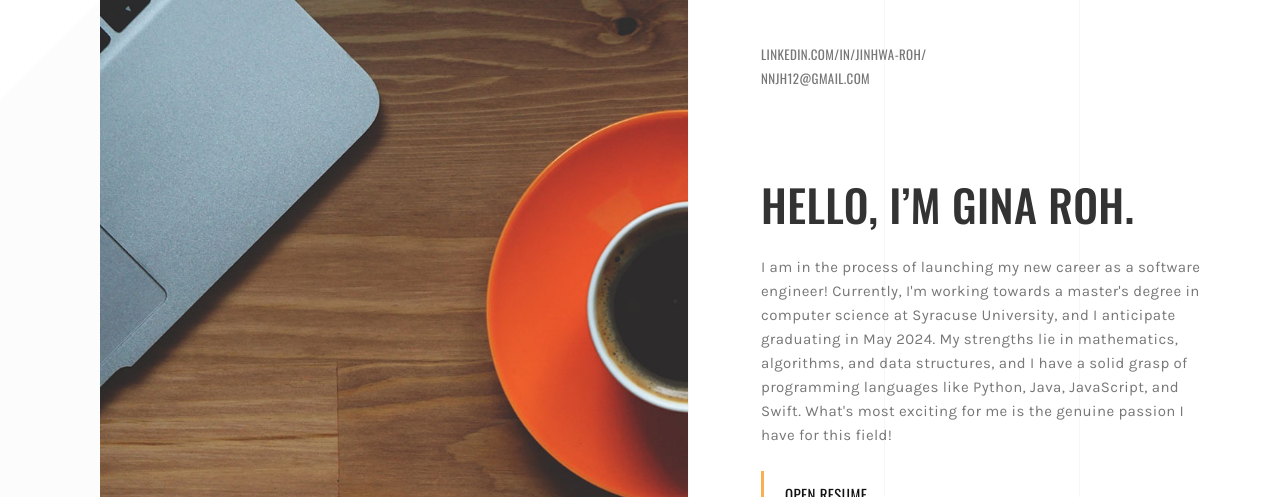
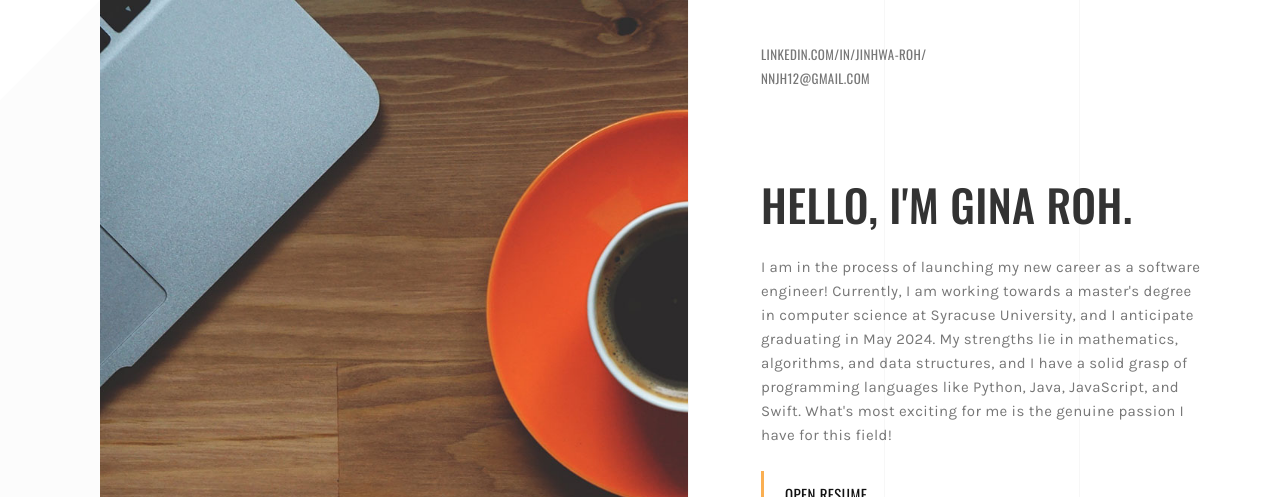
Before and after one commit to nnjh12/portfolio, a plain HTML site: page index.html in a window 1280 px wide. Shown: the top 497 px of the page. Drawn offline with nearby package versions, Linux system fonts and the light colour scheme.

Commit message:
small change

```diff
--- a/index.html
+++ b/index.html
@@ -125,9 +125,9 @@
                                         <br>
                                     </div>
                                 </div>
-                                <h1 class="heading">Hello, I’m Gina Roh.</h1>
+                                <h1 class="heading">Hello, I'm Gina Roh.</h1>
                                 <p class="grey-text"> I am in the process of launching my new career as a software engineer!
-                                    Currently, I'm working towards a master's degree in computer science at Syracuse University,
+                                    Currently, I am working towards a master's degree in computer science at Syracuse University,
                                     and I anticipate graduating in May 2024. My strengths lie in mathematics, algorithms, and data structures,
                                     and I have a solid grasp of programming languages like Python, Java, JavaScript, and Swift.
                                     What's most exciting for me is the genuine passion I have for this field!
```
